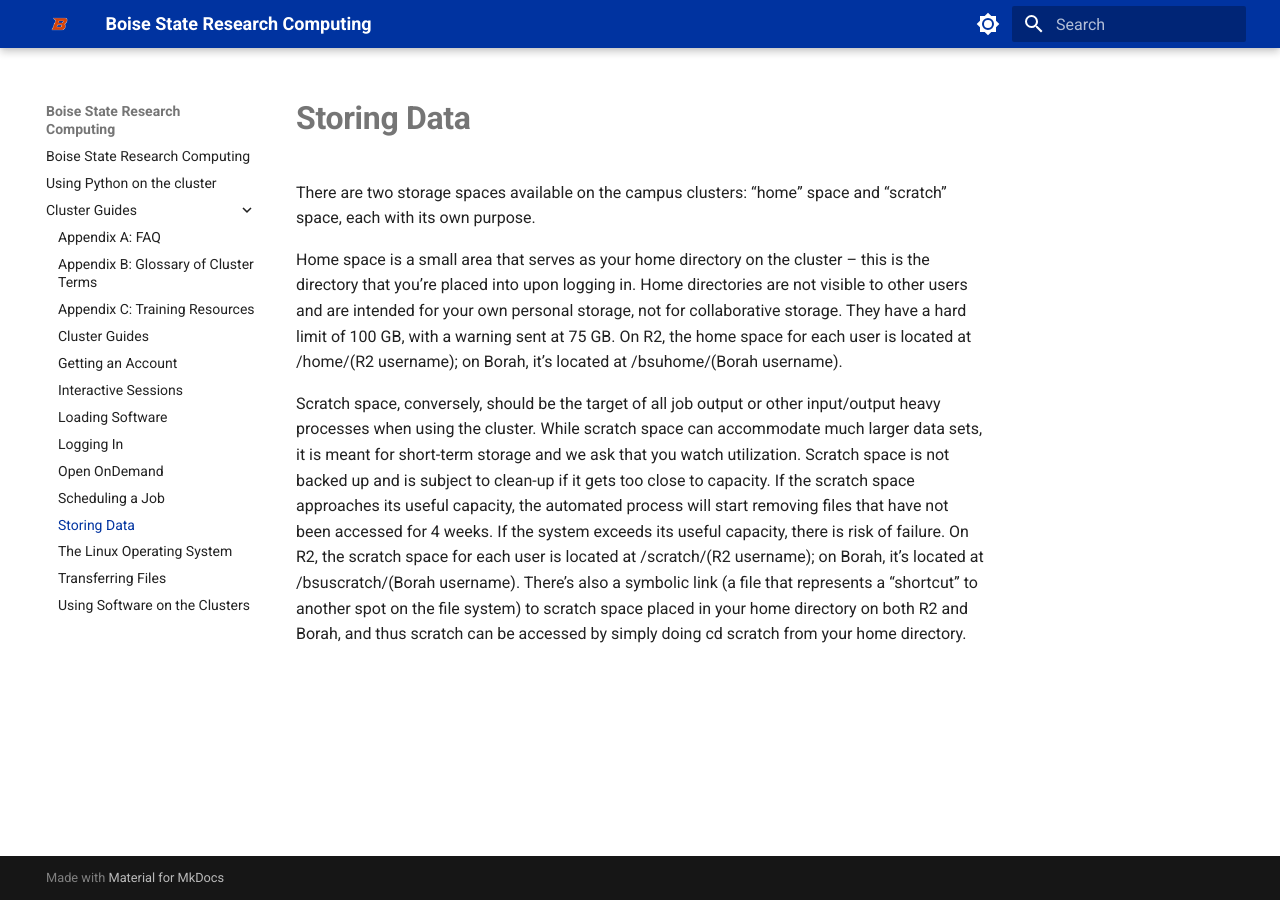
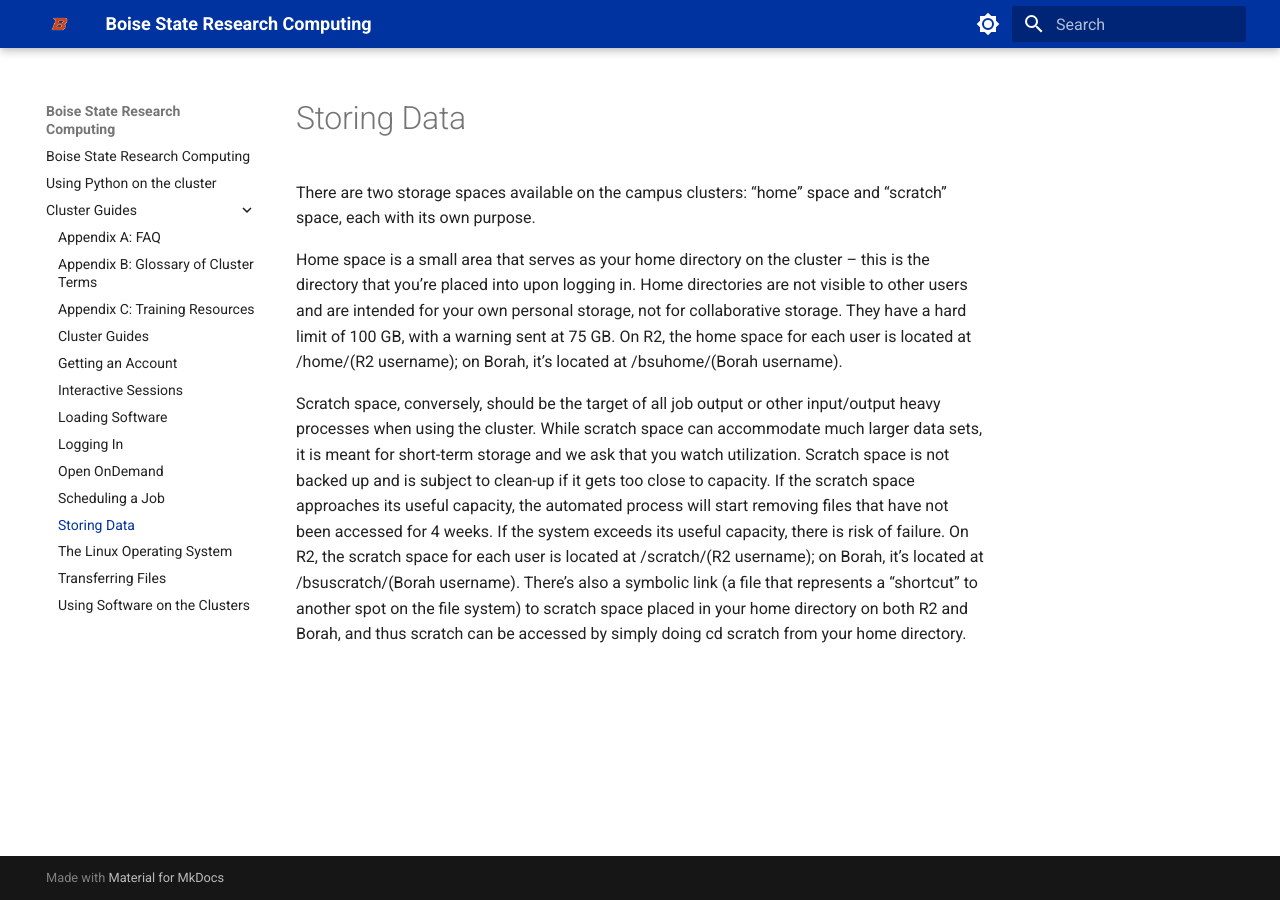
Before and after one commit to bsurc/docs, an MkDocs documentation site: the page built from docs/Cluster Guides/Storing_Data.md, in a window 1280 px wide. Built offline with MkDocs 1.6.1 and Material for MkDocs 9.7.7, drawn with Linux system fonts in a browser that asks for light colours.

```diff
--- a/docs/Cluster Guides/Storing_Data.md
+++ b/docs/Cluster Guides/Storing_Data.md
@@ -1,4 +1,4 @@
-# **Storing Data**
+# Storing Data
 
 There are two storage spaces available on the campus clusters: “home” space and “scratch” space, each with its own purpose.
 
```
